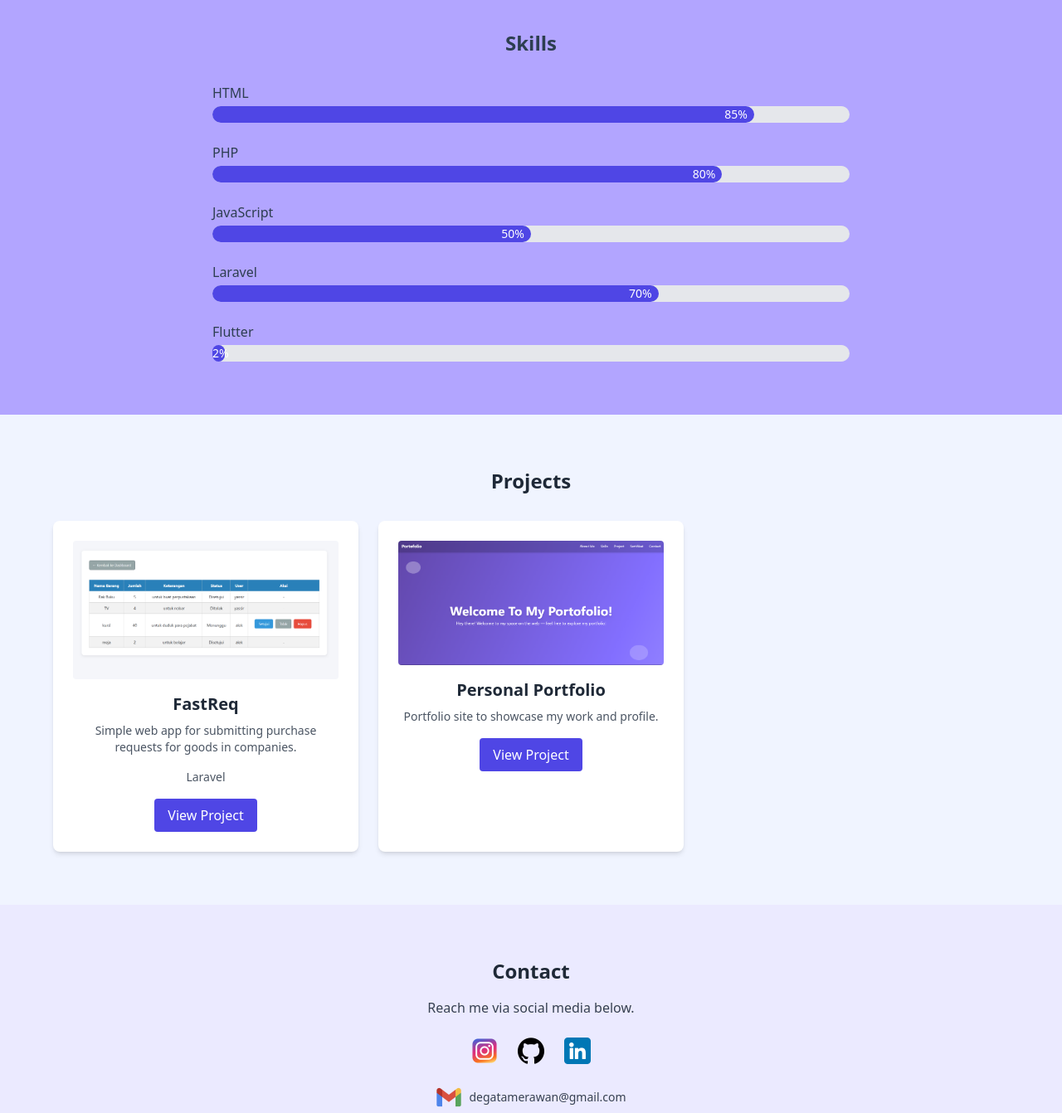
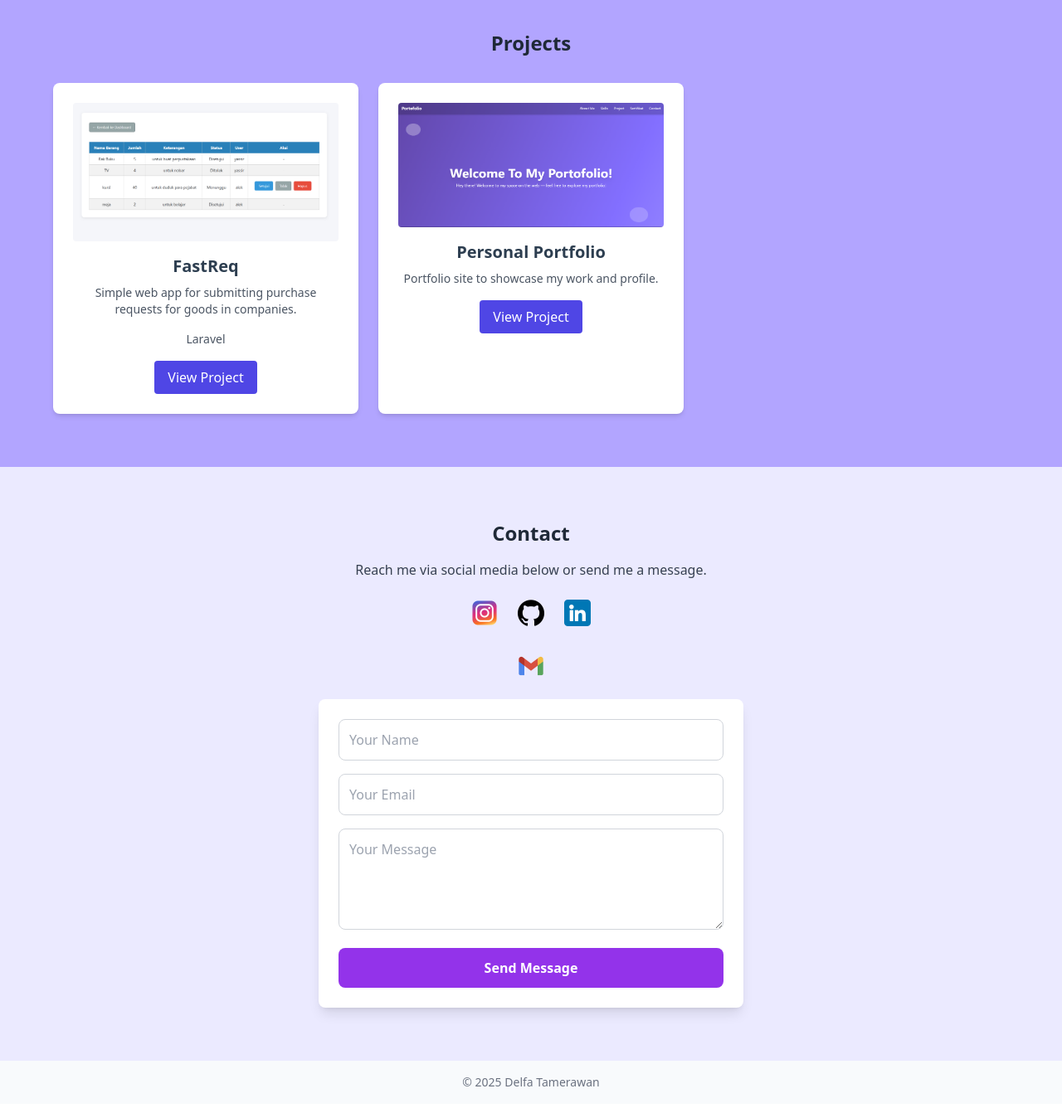
Before and after one commit to delfa-23/portofolio-delfa, a plain HTML site: page index.html in a window 1280 px wide. Shown: the part 1400-2742 px from the top of the page at 83% size. Drawn offline with nearby package versions, Linux system fonts and the light colour scheme.

Commit message:
update delete skills

```diff
--- a/index.html
+++ b/index.html
@@ -17,7 +17,7 @@
       <a href="#about" class="hover:text-indigo-200">About Me</a>
       <a href="#skills" class="hover:text-indigo-200">Skills</a>
       <a href="#projects" class="hover:text-indigo-200">Project</a>
-      <a href="#certificates" class="hover:text-indigo-200">Sertifikat</a>
+      <a href="#certificates" class="hover:text-indigo-200">Certificate</a>
       <a href="#contact" class="hover:text-indigo-200">Contact</a>
     </nav>
   </div>
@@ -49,43 +49,7 @@
 </div>
 </section>
 
-<section id="skills" class="py-16 px-6 bg-[#B2A5FF] text-[#2D3E50]" data-aos="fade-up">
-  <h3 class="text-2xl font-bold mb-8 text-center">Skills</h3>
-  <div class="max-w-3xl mx-auto space-y-6">
-    <div>
-      <p class="mb-1 font-medium">HTML</p>
-      <div class="w-full bg-gray-200 rounded-full h-5">
-        <div class="bg-indigo-600 h-5 rounded-full text-sm text-white text-right pr-2" style="width: 85%">85%</div>
-      </div>
-    </div>
-    <div>
-      <p class="mb-1 font-medium">PHP</p>
-      <div class="w-full bg-gray-200 rounded-full h-5">
-        <div class="bg-indigo-600 h-5 rounded-full text-sm text-white text-right pr-2" style="width: 80%">80%</div>
-      </div>
-    </div>
-    <div>
-      <p class="mb-1 font-medium">JavaScript</p>
-      <div class="w-full bg-gray-200 rounded-full h-5">
-        <div class="bg-indigo-600 h-5 rounded-full text-sm text-white text-right pr-2" style="width: 50%">50%</div>
-      </div>
-    </div>
-    <div>
-      <p class="mb-1 font-medium">Laravel</p>
-      <div class="w-full bg-gray-200 rounded-full h-5">
-        <div class="bg-indigo-600 h-5 rounded-full text-sm text-white text-right pr-2" style="width: 70%">70%</div>
-      </div>
-    </div>
-    <div>
-      <p class="mb-1 font-medium">Flutter</p>
-      <div class="w-full bg-gray-200 rounded-full h-5">
-        <div class="bg-indigo-600 h-5 rounded-full text-sm text-white text-right pr-2" style="width: 2%">2%</div>
-      </div>
-    </div>
-  </div>
-</section>
-
-<section id="projects" class="py-16 px-6 bg-[#F0F4FF]" data-aos="fade-up">
+  <section id="projects" class="py-16 px-6 bg-[#B2A5FF] text-[#2D3E50]" data-aos="fade-up">
     <h3 class="text-2xl font-bold text-center text-gray-800 mb-8">Projects</h3>
     <div class="grid grid-cols-1 md:grid-cols-2 lg:grid-cols-3 gap-6 max-w-6xl mx-auto">
 
@@ -114,54 +78,64 @@
 
     </div>
   </section>
+</div>
 
-
-
-
-<!-- Contact -->
 <section id="contact" class="py-16 px-6 bg-[#EBEAFF]" data-aos="fade-up">
   <h3 class="text-2xl font-bold text-center text-gray-800 mb-4">Contact</h3>
-  <p class="text-center text-gray-700 mb-6">Reach me via social media below.</p>
+  <p class="text-center text-gray-700 mb-6">Reach me via social media below or send me a message.</p>
 
-    <div class="flex justify-center gap-6">
-      <!-- Email -->
-
-
-    <!-- Instagram -->
+  <!-- Social Media -->
+  <div class="flex justify-center gap-6 mb-8">
     <a href="https://www.instagram.com/delfa_tamerawan/" target="_blank">
       <img src="instagram.png" alt="Instagram" class="w-8 h-8 hover:scale-110 transition-transform">
     </a>
-
-    <!-- GitHub -->
     <a href="https://github.com/delfa-23" target="_blank">
       <img src="github.png" alt="GitHub" class="w-8 h-8 hover:scale-110 transition-transform">
     </a>
-
-    <!-- LinkedIn -->
     <a href="https://linkedin.com/" target="_blank">
       <img src="linkedin.png" alt="LinkedIn" class="w-8 h-8 hover:scale-110 transition-transform">
     </a>
-  </div><br>
+  </div>
 
   <div class="flex justify-center gap-6">
 
     <div class="flex items-center space-x-2">
       <img src="email.png" alt="Email" class="w-8 h-8">
-      <span class="text-sm text-gray-700">degatamerawan@gmail.com</span>
     </div>
-  </div>
+  </div><br>
+
+  <!-- Contact Form -->
+  <form id="contact-form" class="max-w-lg mx-auto bg-white shadow-lg rounded-lg p-6 space-y-4">
+    <input type="text" name="name" placeholder="Your Name"
+      class="w-full p-3 border border-gray-300 rounded-lg focus:outline-none focus:ring-2 focus:ring-purple-400" required>
+    <input type="email" name="email" placeholder="Your Email"
+      class="w-full p-3 border border-gray-300 rounded-lg focus:outline-none focus:ring-2 focus:ring-purple-400" required>
+    <textarea name="message" placeholder="Your Message" rows="4"
+      class="w-full p-3 border border-gray-300 rounded-lg focus:outline-none focus:ring-2 focus:ring-purple-400" required></textarea>
+    <button type="submit"
+      class="w-full bg-purple-600 text-white py-3 rounded-lg font-semibold hover:bg-purple-700 transition-all">
+      Send Message
+    </button>
+  </form>
 </section>
+
 
 
 <!-- Footer -->
 <footer class="bg-[#F8FAFC] py-4 text-center text-sm text-gray-500">
-  © 2025 Delfa Tamerawan. Built with TailwindCSS.
+  © 2025 Delfa Tamerawan
 </footer>
 
 
 <!-- Section Project, Certificate, Contact, Footer tetap seperti sebelumnya -->
 
 <script src="https://unpkg.com/aos@2.3.4/dist/aos.js"></script>
+<script src="https://cdn.jsdelivr.net/npm/emailjs-com@3/dist/email.min.js"></script>
+<script>
+  (function(){
+    emailjs.init("LDgu6mHW1D5eaafDq"); // Public Key kamu
+  })();
+</script>
 <script>
   AOS.init();
 
@@ -204,6 +178,17 @@
   document.addEventListener("DOMContentLoaded", () => {
     setTimeout(type, 1000);
   });
+
+  document.getElementById("contact-form").addEventListener("submit", function(event) {
+    event.preventDefault();
+
+    emailjs.sendForm("service_a5zb9gk", "template_om88yje", this)
+      .then(function() {
+          alert("✅ Email berhasil dikirim!");
+      }, function(error) {
+          alert("❌ Gagal mengirim email: " + JSON.stringify(error));
+      });
+});
 </script>
 </body>
 </html>
--- a/style.css
+++ b/style.css
@@ -15,6 +15,18 @@
       0%, 100% { opacity: 1; }
       50% { opacity: 0; }
     }
+
+    @keyframes float {
+  0%   { transform: translate(50px, 0px); }
+  50%  { transform: translate(-10px, -10px); }
+  100% { transform: translate(50px, 0px); }
+}
+
+.animate-float {
+  animation: float 5s ease-in-out infinite;
+}
+
+
 .hire {
   position: relative;
   padding: 10px 20px;
```
Also changed, not shown: memphis.png (added). Lines whose indentation alone changed are shown as unchanged.
